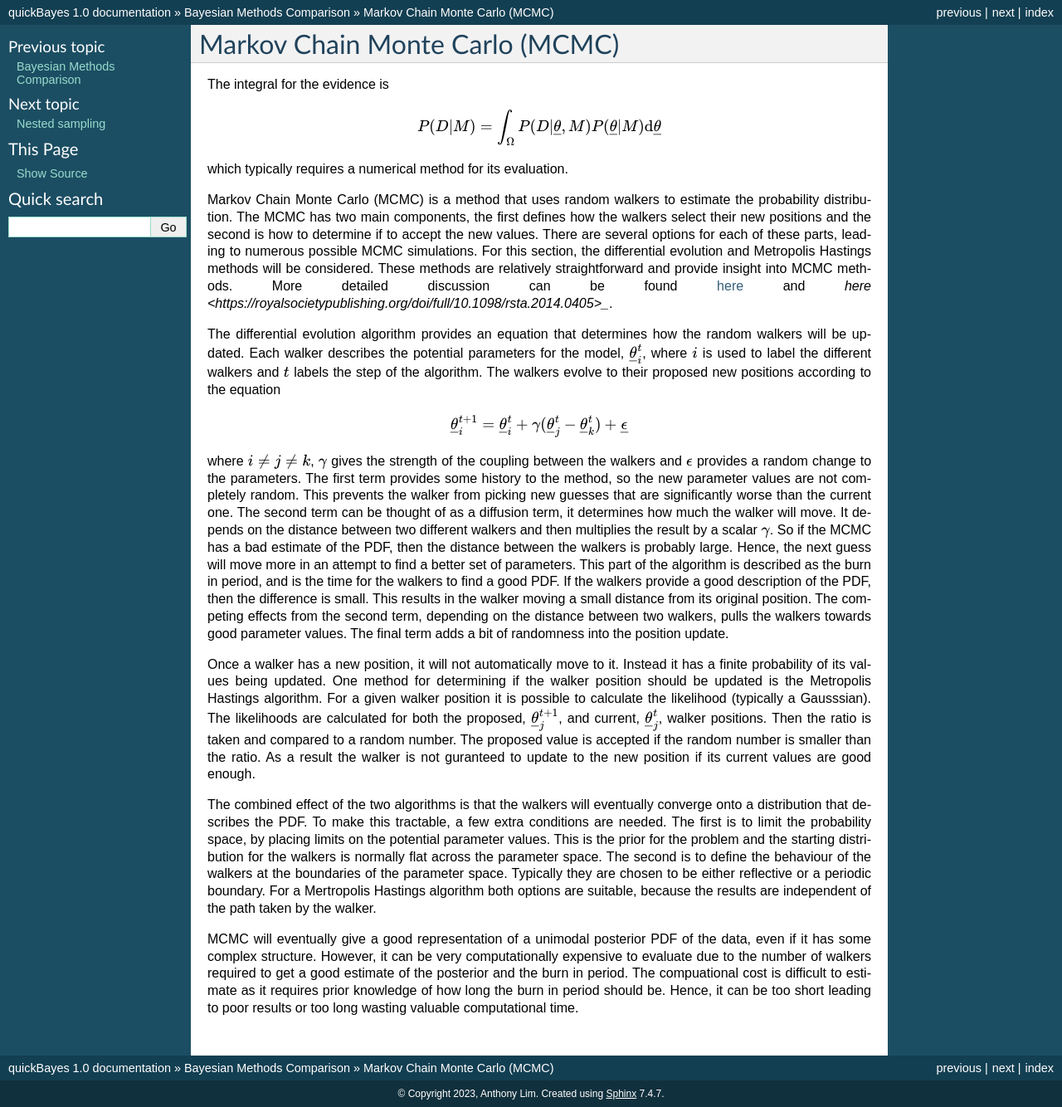
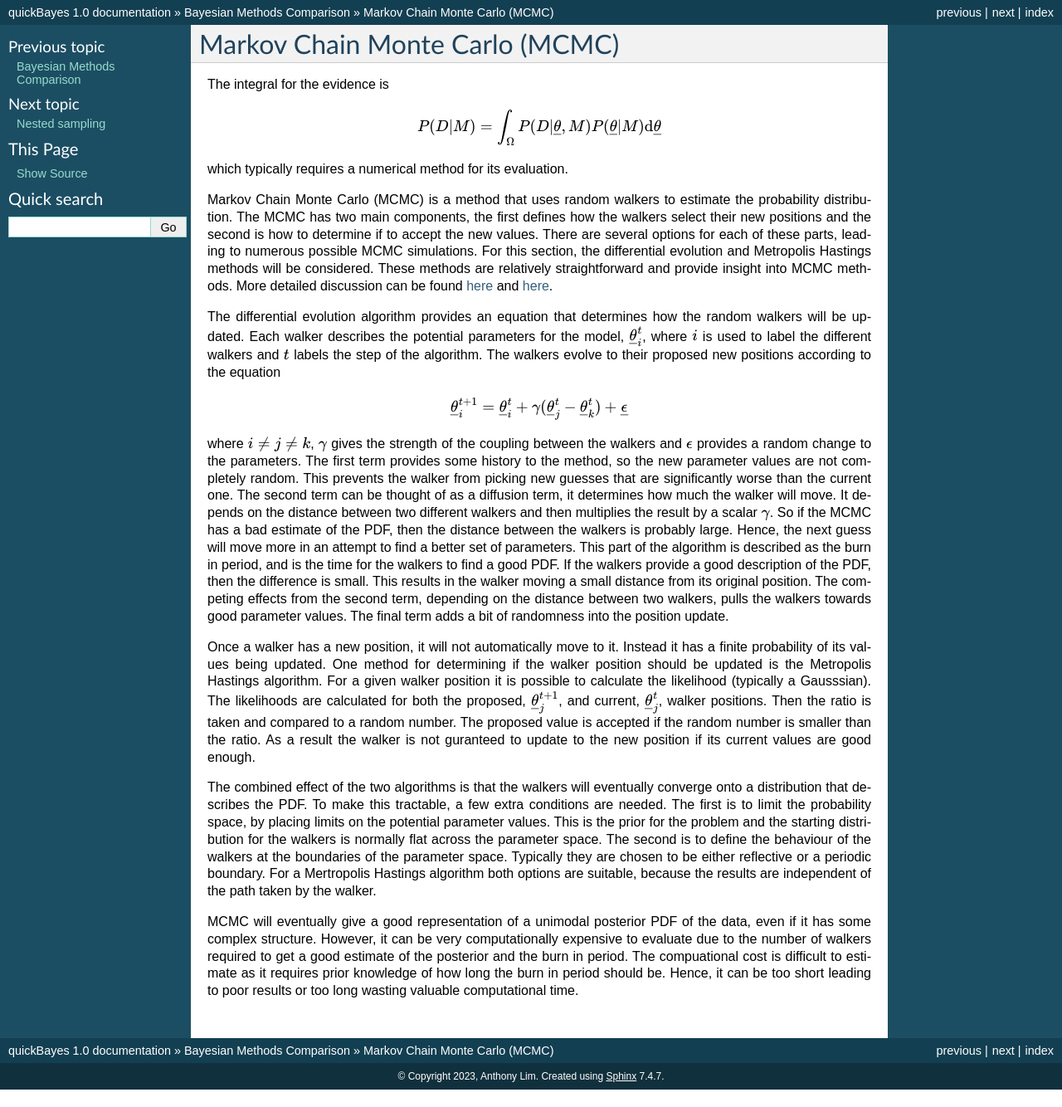
Before and after one commit to ISISNeutronMuon/quickBayes, a Sphinx documentation site: the page built from docs/source/cf/MCMC.rst, in a window 1280 px wide. Shown: the whole page at 83% size. Built offline with Sphinx 7.4.7, drawn with Linux system fonts in a browser that asks for light colours; after the commit the page ends 1313 px from its top, so only the background shows below that.

Commit message:
more changes

```diff
--- a/docs/source/cf/AIC.rst
+++ b/docs/source/cf/AIC.rst
@@ -3,7 +3,7 @@
 Akaike Information Criterion (AIC) and Bayesian Information Criterion (BIC)
 ---------------------------------------------------------------------------
 
-Both the `AIC <https://en.wikipedia.org/wiki/Akaike_information_criterion#Comparison_with_BIC>`_ and `BIC <https://en.wikipedia.org/wiki/Bayesian_information_criterion>` are methods for determining which model best suits the data.
+Both the `AIC <https://en.wikipedia.org/wiki/Akaike_information_criterion#>`_ and `BIC <https://en.wikipedia.org/wiki/Bayesian_information_criterion>`_ are methods for determining which model best suits the data.
 These methods have their origin in information theory.
 The key idea is to reduce the amount of information lost by the model when describing the data.
 
--- a/docs/source/cf/MCMC.rst
+++ b/docs/source/cf/MCMC.rst
@@ -16,7 +16,7 @@ The MCMC has two main components, the first defines how the walkers select their
 There are several options for each of these parts, leading to numerous possible MCMC simulations.
 For this section, the differential evolution and Metropolis Hastings methods will be considered.
 These methods are relatively straightforward and provide insight into MCMC methods.
-More detailed discussion can be found `here <https://www.sciencedirect.com/science/article/pii/S0022169423007643>`_ and `here <https://royalsocietypublishing.org/doi/full/10.1098/rsta.2014.0405>_`.
+More detailed discussion can be found `here <https://www.sciencedirect.com/science/article/pii/S0022169423007643>`_ and `here <https://royalsocietypublishing.org/doi/full/10.1098/rsta.2014.0405>`_.
 
 The differential evolution algorithm provides an equation that determines how the random walkers will be updated.
 Each walker describes the potential parameters for the model, :math:`\underline{\theta}_i^t`, where :math:`i` is used to label the different walkers and :math:`t` labels the step of the algorithm.
```
Also changed, not shown: docs/source/examples/QENS.ipynb.
